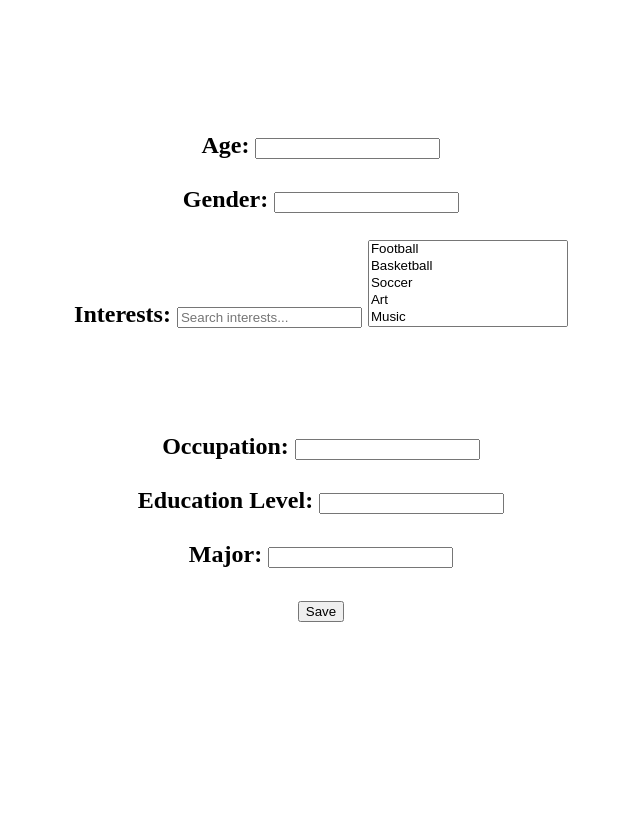
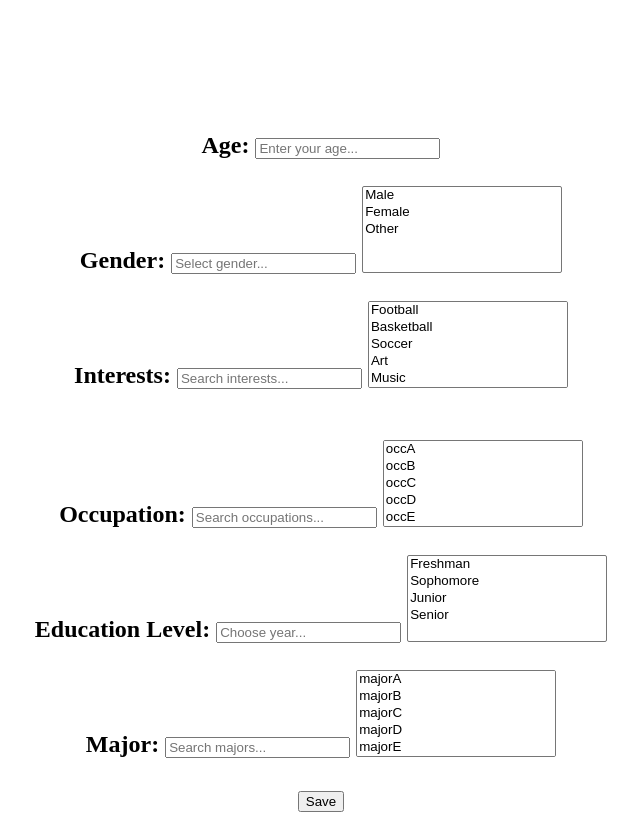
Before and after one commit to nmsu-cs/project-circle-of-business-friends, a Flask app: page /profile in a window 1280 px wide. Shown: the part 58-890 px from the top of the page, without its empty margins (319-959 px from the left). Before the commit the page ends 680 px from the top, so only its background shows below. Run offline with Flask 3, Linux system fonts and the light colour scheme.

Commit message:
updated to have set values to choose from. Also searching functionality in relevant input fields

```diff
--- a/templates/profile.html
+++ b/templates/profile.html
@@ -28,13 +28,18 @@
                 {% endwith %}
                 <form action="{{ url_for('profile.profile') }}" method="post">
                     <label for="age">Age:</label>
-                    <input type="text" id="age" name="age" value="{{user.age}}"><br><br>
+                    <input type="text" id="age" name="age" value="{{ user.age }}" placeholder="Enter your age..." min="17" max="100" pattern="\d+"><br><br>
 
                     <label for="gender">Gender:</label>
-                    <input type="text" id="gender" name="gender" value="{{user.gender}}"><br><br>
+                    <input type="text" id="gender_input" name="gender_input" value="{{ user.gender }}" placeholder="Select gender...">
+                    <select id="gender" name="gender" size="5" style="width: 200px;" onchange="updateDisplay('gender')">
+                        <option value="Male" {% if user.gender == "Male" %} selected {% endif %}>Male</option>
+                        <option value="Female" {% if user.gender == "Female" %} selected {% endif %}>Female</option>
+                        <option value="Other" {% if user.gender == "Other" %} selected {% endif %}>Other</option>
+                    </select><br><br>
 
                     <label for="interest">Interests:</label>
-                    <input type="text" id="search" onkeyup="filterInterests()" placeholder="Search interests...">
+                    <input type="text" id="interest_input" onkeyup="filterOptions('interest_input', 'interest')" placeholder="Search interests...">
                     <select id="interest" name="interest" size="5" style="width: 200px;">
                         {% for i in interests %}
                             <option value="{{i}}">{{i.capitalize()}}</option>
@@ -42,19 +47,34 @@
                     </select><br><br>
 
                     <!-- Display selected interests -->
-                    <p id="selected_interests_list"></p><br><br>
+                    <p id="selected_interests_list" name="selected_interests" value="{{interests_string}}"></p>
 
                     <!-- Hidden input field to store selected interests -->
                     <input type="hidden" id="selected_interests" name="selected_interests">
 
                     <label for="occupation">Occupation:</label>
-                    <input type="text" id="occupation" name="occupation" value="{{user.occupation}}"><br><br>
+                    <input type="text" id="occupation_input" name="occupation_input" value="{{ user.occupation }}" onkeyup="filterOptions('occupation_input', 'occupation')" placeholder="Search occupations...">
+                    <select id="occupation" name="occupation" size="5" style="width: 200px;" onchange="updateDisplay('occupation')">
+                        {% for i in occupations %}
+                            <option value="{{i}}">{% if user.occupation == i %} selected {% endif %}{{ i }}</option>
+                        {% endfor %}
+                    </select><br><br>
 
                     <label for="education_level">Education Level:</label>
-                    <input type="text" id="education_level" name="education_level" value="{{user.education_level}}"><br><br>
+                    <input type="text" id="education_level_input" name="education_level_input" value="{{ user.education_level }}" onkeyup="filterOptions('education_level_input','education_level')" placeholder="Choose year...">
+                    <select id="education_level" name="education_level" size="5" style="width: 200px;" onchange="updateDisplay('education_level')">
+                        {% for i in ed_level %}
+                            <option value="{{i}}">{% if user.education_level == i %} selected {% endif %}{{ i }}</option>
+                        {% endfor %}
+                    </select><br><br>
 
                     <label for="major">Major:</label>
-                    <input type="text" id="major" name="major" value="{{user.major}}"><br><br>
+                    <input type="text" id="major_input" name="major_input" value="{{user.major}}" onkeyup="filterOptions('major_input', 'major')" placeholder="Search majors...">
+                    <select id="major" name="major" size="5" style="width: 200px;" onchange="updateDisplay('major')">
+                        {% for i in majors %}
+                            <option value="{{i}}">{% if user.major == i %} selected {% endif %}{{ i }}</option>
+                        {% endfor %}
+                    </select><br><br>
 
                     <input type="submit" class="btn" value="Save">
                 </form>
@@ -62,14 +82,22 @@
         </div>
     </div>
     <script>
+        //Generic function to update fields with single choice input
+        function updateDisplay(fieldId, displayId)
+        {
+            var fieldSelect = document.getElementById(fieldId);
+            var selectedValue = fieldSelect.value;
+            var displayInput = document.getElementById(fieldId + '_input');
+            displayInput.value = selectedValue;
+        }
+
         //function to add search functionality to field input
-        //NOTE: Only set to interests for now
-        function filterInterests()
+        function filterOptions(inputID, selectID)
         {
-            var input, filter, select, option, i;
-            input = document.getElementById("search"); //get input value
+            var input, filter, select, options, option, i;
+            input = document.getElementById(inputID); //get input value
             filter = input.value.toUpperCase(); //convert to uppercase
-            select = document.getElementById("interest"); //select option from dropdown
+            select = document.getElementById(selectID); //get dropdown
             options = select.getElementsByTagName("option"); //get all options from dropdown
             for (i = 0; i < options.length; i++) //iterates through dropdown options
             {
@@ -84,6 +112,9 @@
 
         //"Function"/Event listener to add interest to a string to be passed to flask and to be displayed
         var selectedInterests = []
+        var interestsString = document.getElementById("selected_interests").value;
+        selectedInterests = interestsString.split(",");
+
         document.getElementById("interest").addEventListener("change", function(event)
         {
             var selectedOption = event.target.value; //get value of selected option
```
